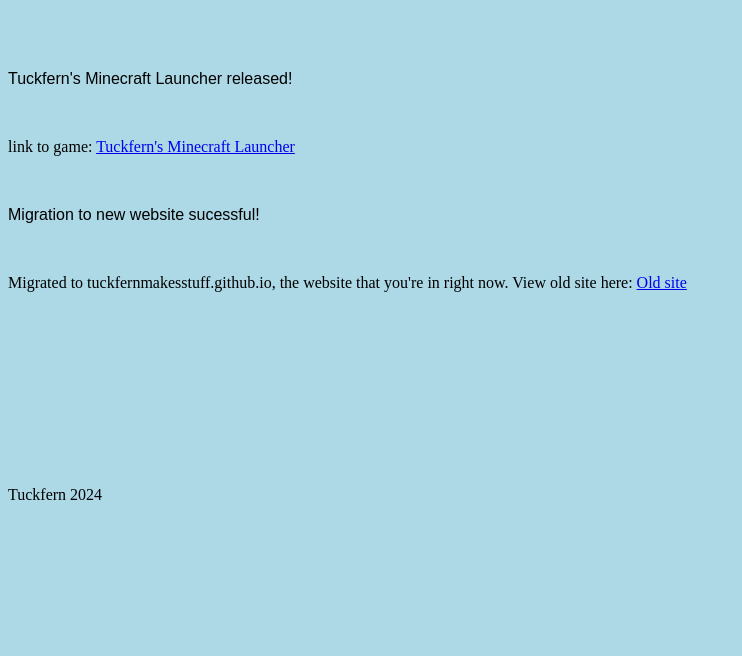
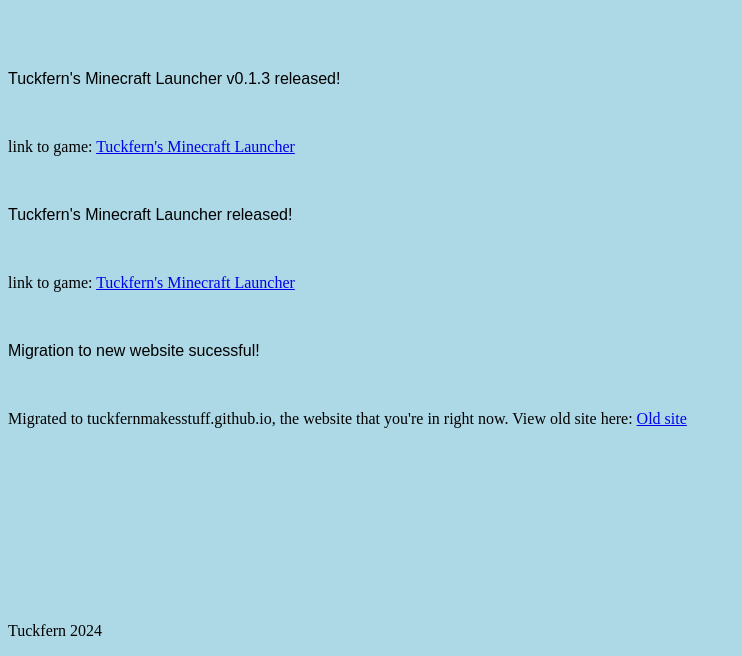
Before and after one commit to TuckfernMakesStuff/tuckfernmakesstuff.github.io, a plain HTML site: page index.html in a window 1280 px wide. Shown: the part 219-875 px from the top of the page, without its empty margins (0-742 px from the left). Before the commit the page ends 800 px from the top, so only its background shows below. Drawn offline with Linux system fonts and the light colour scheme.

Commit message:
Update index.html

```diff
--- a/index.html
+++ b/index.html
@@ -24,6 +24,8 @@
 <h2>Welcome to me blog</h2><br>
 <p>I make random stuff and some games too</p><br>
 <h4 class="news">NEWS</h4><br>
+<p class="new">Tuckfern's Minecraft Launcher v0.1.3 released!</p><br>
+<p>link to game: <a href="https://tuckfernmakesstuff.github.io/mc-launcher">Tuckfern's Minecraft Launcher </a></p><br>
 <p class="new">Tuckfern's Minecraft Launcher released!</p><br>
 <p>link to game: <a href="https://tuckfernmakesstuff.github.io/mc-launcher">Tuckfern's Minecraft Launcher </a></p><br>
 <p class="new">Migration to new website sucessful!</p><br>
```
